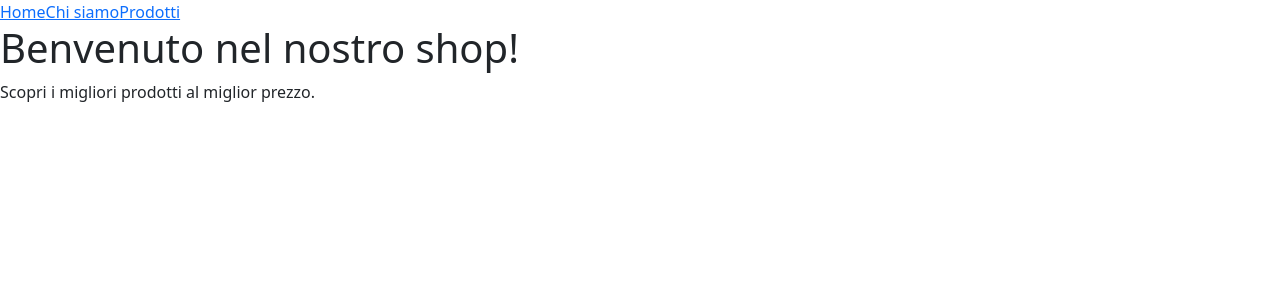
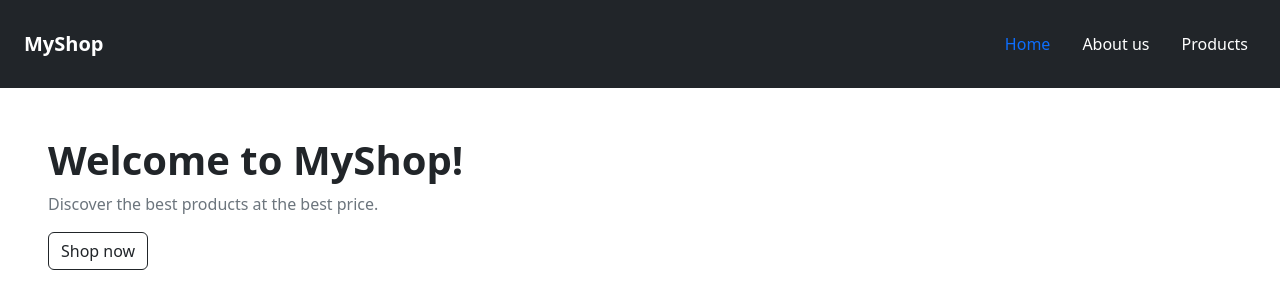
Before and after one commit to mariachiaramolinarilavoro-bit/react-router, a React (Vite) app: page / in a window 1280 px wide. Shown: the top 308 px of the page. Built offline with nearby package versions, Linux system fonts and the light colour scheme.

Commit message:
add page ProductDetail and fix structure

```diff
--- a/src/App.jsx
+++ b/src/App.jsx
@@ -3,6 +3,7 @@ import Layout from "./components/Layout"
 import HomePage from "./pages/HomePage"
 import AboutUs from "./pages/AboutUs"
 import Products from "./pages/Products"
+import ProductDetail from "./pages/ProductDetail"
 
 
 function App() {
@@ -15,6 +16,7 @@ function App() {
             <Route path="/" element={<HomePage />} />
             <Route path="/aboutus" element={<AboutUs />} />
             <Route path="/products" element={<Products />} />
+            <Route path="/products/:id" element={<ProductDetail />} />
           </Route>
         </Routes>
       </BrowserRouter>
--- a/src/components/Navbar.jsx
+++ b/src/components/Navbar.jsx
@@ -1,14 +1,17 @@
-import { /* Link */ NavLink } from "react-router-dom"
+import { NavLink } from "react-router-dom"
 
-const getActive = ({ isActive }) => isActive ? "active" : ""
+const getActive = ({ isActive }) => isActive ? "nav-link active text-primary" : "nav-link text-white"
 
 export default function Navbar() {
   return (
     <header>
-      <nav>
-        <NavLink to="/" className={ getActive }>Home</NavLink>
-        <NavLink to="/aboutus" className={ getActive }>Chi siamo</NavLink>
-        <NavLink to="/products" className={ getActive }>Prodotti</NavLink>
+      <nav className="navbar navbar-expand bg-dark navbar-dark p-4">
+        <NavLink to="/" className="navbar-brand fw-bold">MyShop</NavLink>
+        <div className="navbar-nav ms-auto gap-3 text-white">
+          <NavLink to="/" className={getActive}>Home</NavLink>
+          <NavLink to="/aboutus" className={getActive}>About us</NavLink>
+          <NavLink to="/products" className={getActive}>Products</NavLink>
+        </div>
       </nav>
     </header>
   )
--- a/src/index.css
+++ b/src/index.css
@@ -1,4 +1,4 @@
-.products{
-  height: 300px;
-  object-fit: contain ;
+.products {
+    height: 300px;
+    object-fit: contain;
 }
--- a/src/pages/AboutUs.jsx
+++ b/src/pages/AboutUs.jsx
@@ -2,8 +2,10 @@ export default function AboutUs() {
 
     return (
         <>
-                <h1>Chi siamo</h1>
-                <p>Lorem ipsum dolor sit amet consectetur adipisicing elit. Possimus, porro nemo maiores autem dolorem ad mollitia nobis vel temporibus placeat repudiandae. Placeat, rem incidunt fugiat consequatur molestias commodi aliquam inventore.</p>
+            <div className="m-5">
+                <h1 className="fw-bold">About Us</h1>
+                <p className="text-muted mt-2">Lorem ipsum dolor sit amet consectetur adipisicing elit. Sequi earum possimus, incidunt rerum modi optio dolore itaque in alias, totam maxime voluptatum cum illum ratione voluptatem est. Repellendus, accusamus officiis.</p>
+            </div>
         </>
     )
 }
--- a/src/pages/HomePage.jsx
+++ b/src/pages/HomePage.jsx
@@ -2,8 +2,11 @@ export default function HomePage() {
 
     return (
         <>
-                <h1>Benvenuto nel nostro shop!</h1>
-                <p>Scopri i migliori prodotti al miglior prezzo.</p>
+            <div className="m-5">
+                <h1 className="fw-bold">Welcome to MyShop!</h1>
+                <p className="text-secondary mt-2">Discover the best products at the best price.</p>
+                <a href="/products" className="btn btn-outline-dark ">Shop now</a>
+            </div>
         </>
     )
 }
--- /dev/null
+++ b/src/pages/ProductDetail.jsx
@@ -0,0 +1,37 @@
+import { useState, useEffect } from "react"
+import { useParams } from "react-router-dom"
+
+export default function ProductDetail() {
+
+  const { id } = useParams()
+  const [product, setProduct] = useState(null)
+  const [loading, setLoading] = useState(true)
+
+  useEffect(() => {
+    fetch(`https://fakestoreapi.com/products/${id}`)
+      .then((res) => res.json())
+      .then((data) => {
+        setProduct(data)
+        setLoading(false)
+      })
+  }, [id])
+
+  if (loading) return <p>Loading product...</p>
+
+  return (
+    <div className="container mt-4">
+      <div className="row">
+        <div className="col-md-4">
+          <img src={product.image} alt={product.title} className="img-fluid p-4" />
+        </div>
+        <div className="col-md-8">
+          <h1>{product.title}</h1>
+          <p className="text-secondary">{product.category}</p>
+          <p>{product.description}</p>
+          <p className="fw-bold fs-4">€ {product.price}</p>
+          <button className="btn btn-outline-dark  mb-4">Add to cart</button>
+        </div>
+      </div>
+    </div>
+  )
+}
--- a/src/pages/Products.jsx
+++ b/src/pages/Products.jsx
@@ -15,7 +15,7 @@ export default function Products() {
       })
   }, [])
 
-  if (loading) return <p>Caricamento in corso prodotti...</p>
+  if (loading) return <p>Loading products...</p>
 
   return (
     <>
@@ -25,12 +25,12 @@ export default function Products() {
           {products.map((product) => (
             <div key={product.id} className="col">
               <div className="card h-100 p-2 border-dark">
-                <img src={product.image} alt={product.title} className="products p-4"/>
+                <img src={product.image} alt={product.title} className="products p-4" />
                 <div className="card-body d-flex flex-column">
                   <h3 className="card-title mt-auto">{product.title}</h3>
                   <p className="card-text">€ {product.price} </p>
                   <Link to={`/products/${product.id}`} className="btn btn-dark mt-2">
-                    Vedi dettaglio
+                    See detail
                   </Link>
                 </div>
               </div>
```
